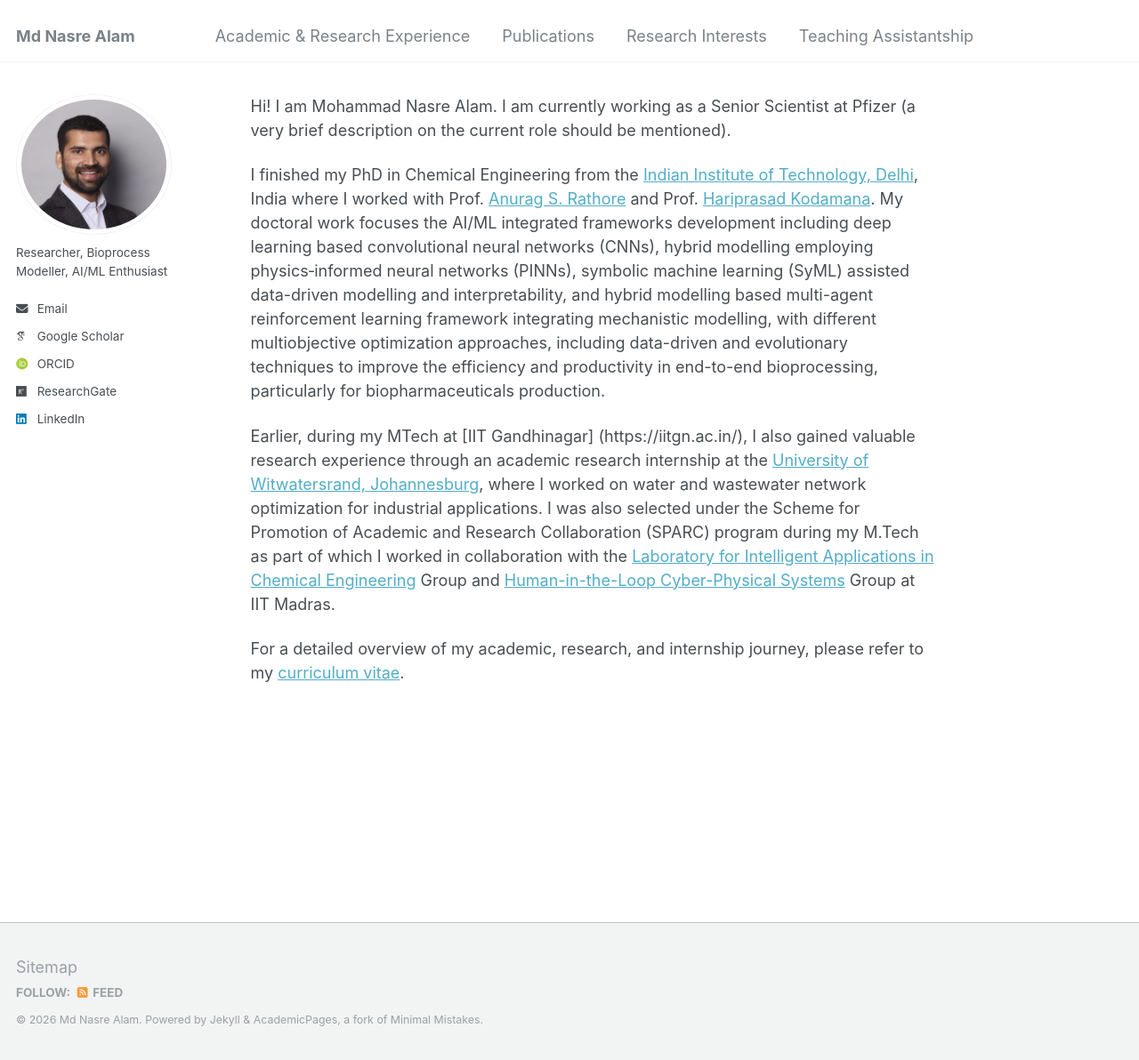
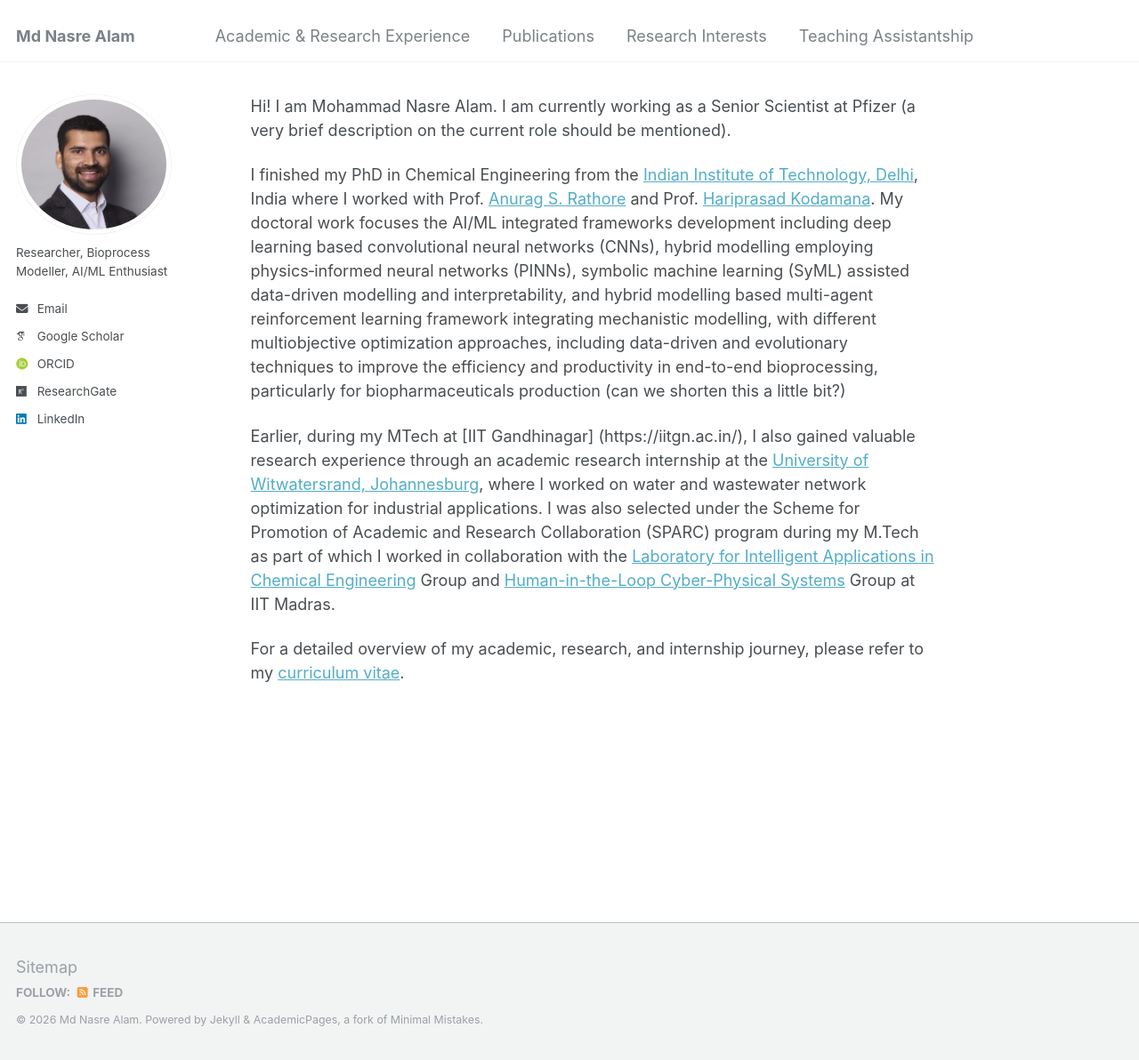
Before and after one commit to mdnasreiit/mdnasreiit.github.io, a Jekyll site: the page built from _pages/about.md, in a window 1280 px wide and 1192 px high. Shown: the whole window at 89% size. Built offline with Jekyll 4.4.1, drawn with Linux system fonts in a browser that asks for light colours; some web fonts are replaced.

```diff
--- a/_pages/about.md
+++ b/_pages/about.md
@@ -10,7 +10,7 @@ redirect_from:
 Hi! I am Mohammad Nasre Alam. I am currently working as a Senior Scientist at Pfizer (a very brief description on the current role should be mentioned).
 
 
-I finished my PhD in Chemical Engineering from the [Indian Institute of Technology, Delhi](https://home.iitd.ac.in/), India where I worked with Prof. [Anurag S. Rathore](https://www.biotechcmz.com/) and Prof. [Hariprasad Kodamana](https://web.iitd.ac.in/~kodamana/index.html). My doctoral work focuses the AI/ML integrated frameworks development including deep learning based convolutional neural networks (CNNs), hybrid modelling employing physics‐informed neural networks (PINNs), symbolic machine learning (SyML) assisted data-driven modelling and interpretability, and hybrid modelling based multi-agent reinforcement learning framework integrating mechanistic modelling, with different multiobjective optimization approaches, including data-driven and evolutionary techniques to improve the efficiency and productivity in end-to-end bioprocessing, particularly for biopharmaceuticals production.
+I finished my PhD in Chemical Engineering from the [Indian Institute of Technology, Delhi](https://home.iitd.ac.in/), India where I worked with Prof. [Anurag S. Rathore](https://www.biotechcmz.com/) and Prof. [Hariprasad Kodamana](https://web.iitd.ac.in/~kodamana/index.html). My doctoral work focuses the AI/ML integrated frameworks development including deep learning based convolutional neural networks (CNNs), hybrid modelling employing physics‐informed neural networks (PINNs), symbolic machine learning (SyML) assisted data-driven modelling and interpretability, and hybrid modelling based multi-agent reinforcement learning framework integrating mechanistic modelling, with different multiobjective optimization approaches, including data-driven and evolutionary techniques to improve the efficiency and productivity in end-to-end bioprocessing, particularly for biopharmaceuticals production (can we shorten this a little bit?)
 
 
 Earlier, during my MTech at [IIT Gandhinagar] (https://iitgn.ac.in/), I also gained valuable research experience through an academic research internship at the [University of Witwatersrand, Johannesburg](https://www.wits.ac.za/), where I worked on water and wastewater network optimization for industrial applications. I was also selected under the Scheme for Promotion of Academic and Research Collaboration (SPARC) program during my M.Tech as part of which I worked in collaboration with the [Laboratory for Intelligent Applications in Chemical Engineering](https://home.iitm.ac.in/raj/) Group and [Human-in-the-Loop Cyber-Physical Systems](https://home.iitm.ac.in/babji.srinivasan/index.html) Group at IIT Madras.
```
